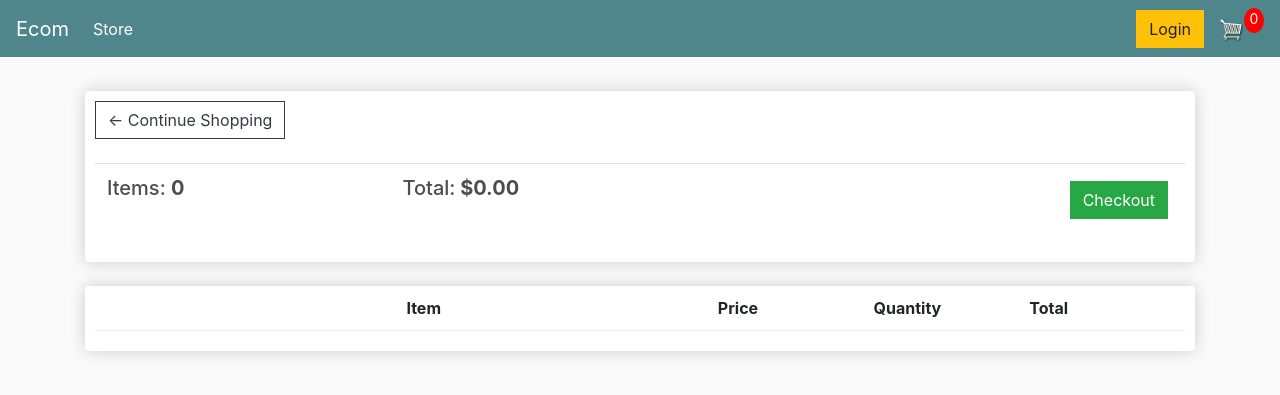
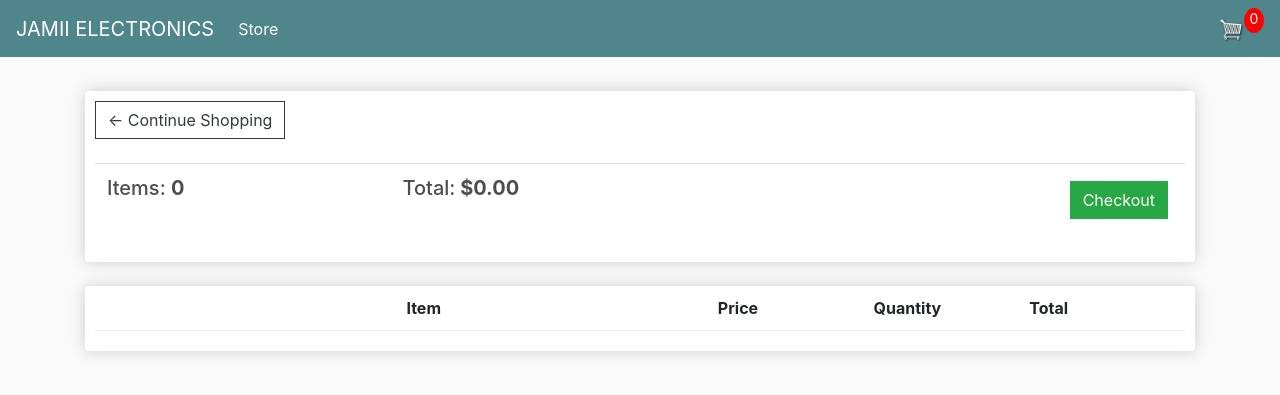
Before and after one commit to willymwaura/ecommerce, a Django app: page /cart/ in a window 1280 px wide. Shown: the top 395 px of the page. Run offline with Django 3.2, Linux system fonts and the light colour scheme; lists and menus that the app fills with data are empty; some libraries are stand-ins or nearby versions.

Commit message:
some changes

```diff
--- a/store/templates/store/main.html
+++ b/store/templates/store/main.html
@@ -64,7 +64,7 @@
 <body>
 
 	<nav class="navbar navbar-expand-lg navbar-dark bg-dark">
-	  <a class="navbar-brand" href="{% url 'store' %}">Ecom</a>
+	  <a class="navbar-brand" href="{% url 'store' %}">JAMII ELECTRONICS</a>
 	  <button class="navbar-toggler" type="button" data-toggle="collapse" data-target="#navbarSupportedContent" aria-controls="navbarSupportedContent" aria-expanded="false" aria-label="Toggle navigation">
 	    <span class="navbar-toggler-icon"></span>
 	  </button>
@@ -77,7 +77,7 @@
 
 	    </ul>
 	    <div class="form-inline my-2 my-lg-0">
-	     	<a href="#"class="btn btn-warning">Login</a>
+	     	<!--<a href="#"class="btn btn-warning">Login</a> -->
 
 	     	<a href="{% url 'cart' %}">
 	    		<img  id="cart-icon" src="{% static 'images/cart.png' %}">
```
Also changed, not shown: db.sqlite3, static/images/applewatch.jpg (added), static/images/camera.jpg (added), static/images/iphone.jpg (added), 1 other file.
